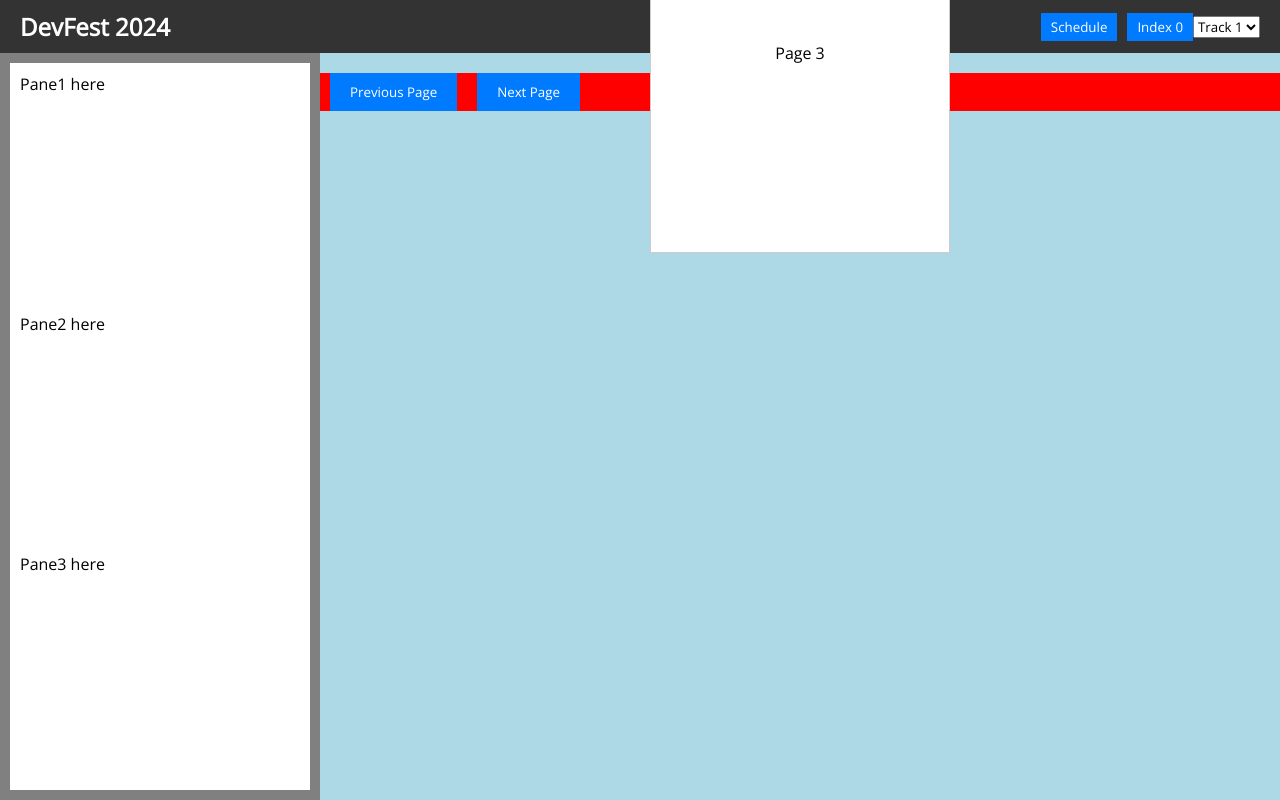
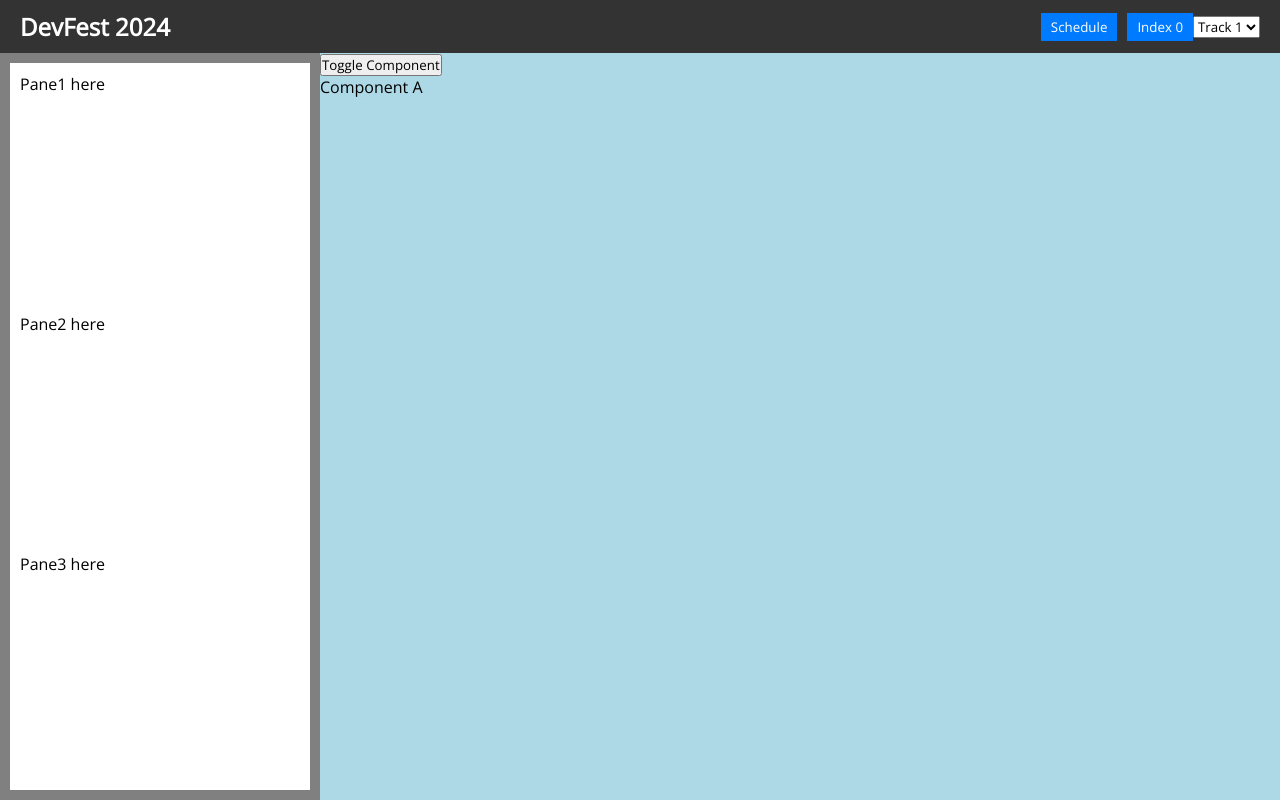
Before and after one commit to adicu/devfest-2024, a Next.js app: page / in a window 1280 px wide. Built offline with nearby package versions, Linux system fonts and the light colour scheme.

Commit message:
Transition Component seems to work

```diff
--- a/src/components/Book.jsx
+++ b/src/components/Book.jsx
@@ -1,7 +1,7 @@
 import styled from "@emotion/styled";
 import PageFlipApp from "./book-components/PageFlipApp";
 
-// import PageComponent from "./book-components/PageComponent";
+import TransitionComponent from "./book-components/TransitionComponent";
 
 const Book = ({ data, mobile }) => {
   const Container = styled.div`
@@ -11,7 +11,7 @@ const Book = ({ data, mobile }) => {
 
   return (
     <Container>
-      <PageFlipApp />
+      <TransitionComponent />
     </Container>
   );
 };
--- /dev/null
+++ b/src/components/book-components/Page.jsx
@@ -0,0 +1,30 @@
+import styled from "@emotion/styled";
+
+const PageStyle = styled.div`
+  background-color: red;
+
+  transition: transform 0.5s ease;
+  transform-style: preserve-3d;
+
+  &.active {
+    transform: rotateY(0deg);
+  }
+
+  &:nth-child(2) {
+    transform: rotateY(180deg);
+  }
+`;
+
+const Page = (props) => {
+  return (
+    <>
+      <PageStyle>
+        <p>{props.pageNumber}</p>
+
+        <p>{props.children}</p>
+      </PageStyle>
+    </>
+  );
+};
+
+export default Page;
--- a/src/components/book-components/PageFlipApp.jsx
+++ b/src/components/book-components/PageFlipApp.jsx
@@ -1,5 +1,7 @@
 import React, { useState } from "react";
 import styled from "@emotion/styled";
+
+import Page from "./Page";
 
 const PageContainer = styled.div`
   display: flex;
@@ -8,33 +10,18 @@ const PageContainer = styled.div`
   perspective: 1200px;
 `;
 
-const Page = styled.div`
-  width: 300px;
-  height: 400px;
-  background-color: #fff;
-  border: 1px solid #ccc;
-  display: flex;
-  justify-content: center;
-  align-items: center;
-  position: absolute;
-  transition: transform 0.5s ease;
-  transform-style: preserve-3d;
+// const Page = styled.div`
+//   transition: transform 0.5s ease;
+//   transform-style: preserve-3d;
 
-  &.active {
-    transform: rotateY(0deg);
-  }
+//   &.active {
+//     transform: rotateY(0deg);
+//   }
 
-  &:nth-child(2) {
-    transform: rotateY(180deg);
-  }
-`;
-
-const ButtonContainer = styled.div`
-  background-color: red;
-  /* display: flex;
-  justify-content: center; */
-  margin-top: 20px;
-`;
+//   &:nth-child(2) {
+//     transform: rotateY(180deg);
+//   }
+// `;
 
 const Button = styled.button`
   background-color: #007bff;
@@ -63,23 +50,18 @@ const PageFlipApp = () => {
   return (
     <>
       <PageContainer>
-        <Page className={currentPage === 1 ? "active" : ""}>
-          {/* Content for Page 1 */}
+        <Page pageNumber="1">Hello There</Page>
+
+        {/* <Page className={currentPage === 1 ? "active" : ""}>
           <p>Page 1</p>
         </Page>
         <Page className={currentPage === 2 ? "active" : ""}>
-          {/* Content for Page 2 */}
           <p>Page 2</p>
         </Page>
         <Page className={currentPage === 3 ? "active" : ""}>
-          {/* Content for Page 3 */}
           <p>Page 3</p>
-        </Page>
+        </Page> */}
       </PageContainer>
-      <ButtonContainer>
-        <Button onClick={previousPage}>Previous Page</Button>
-        <Button onClick={nextPage}>Next Page</Button>
-      </ButtonContainer>
     </>
   );
 };
--- /dev/null
+++ b/src/components/book-components/TransitionComponent.jsx
@@ -0,0 +1,48 @@
+import React, { useState } from "react";
+import styled from "@emotion/styled";
+
+export const TransitionContainer = styled.div`
+  position: relative;
+  width: 300px; /* Adjust the width as needed */
+  height: 300px; /* Adjust the height as needed */
+`;
+
+export const ComponentAWrapper = styled.div`
+  position: absolute;
+  top: 0;
+  left: 0;
+  opacity: ${({ visible }) => (visible ? 1 : 0)};
+  transition: opacity 0.5s ease-in-out;
+`;
+
+export const ComponentBWrapper = styled.div`
+  position: absolute;
+  top: 0;
+  left: 0;
+  opacity: ${({ visible }) => (visible ? 1 : 0)};
+  transition: opacity 0.5s ease-in-out;
+`;
+
+const TransitionComponent = () => {
+  const [showComponentA, setShowComponentA] = useState(true);
+
+  const toggleComponent = () => {
+    setShowComponentA((prev) => !prev);
+  };
+
+  return (
+    <div>
+      <button onClick={toggleComponent}>Toggle Component</button>
+      <TransitionContainer>
+        <ComponentAWrapper visible={showComponentA}>
+          Component A
+        </ComponentAWrapper>
+        <ComponentBWrapper visible={!showComponentA}>
+          Component B
+        </ComponentBWrapper>
+      </TransitionContainer>
+    </div>
+  );
+};
+
+export default TransitionComponent;
```
Also changed, not shown: src/components/book-components/PageComponent.jsx (deleted, +0 -36 lines), src/components/book-components/PageFlip.jsx (deleted, +0 -64 lines).
